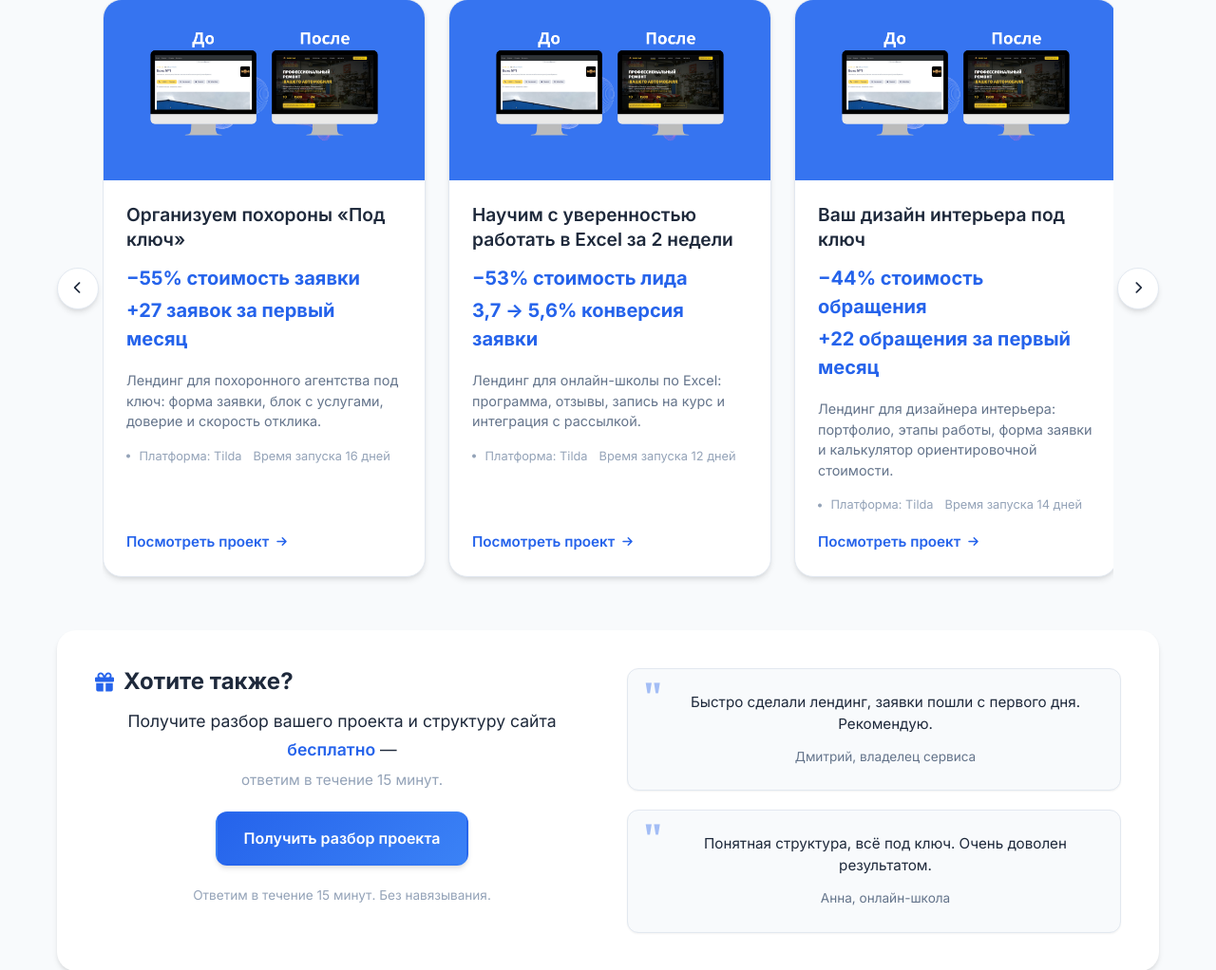
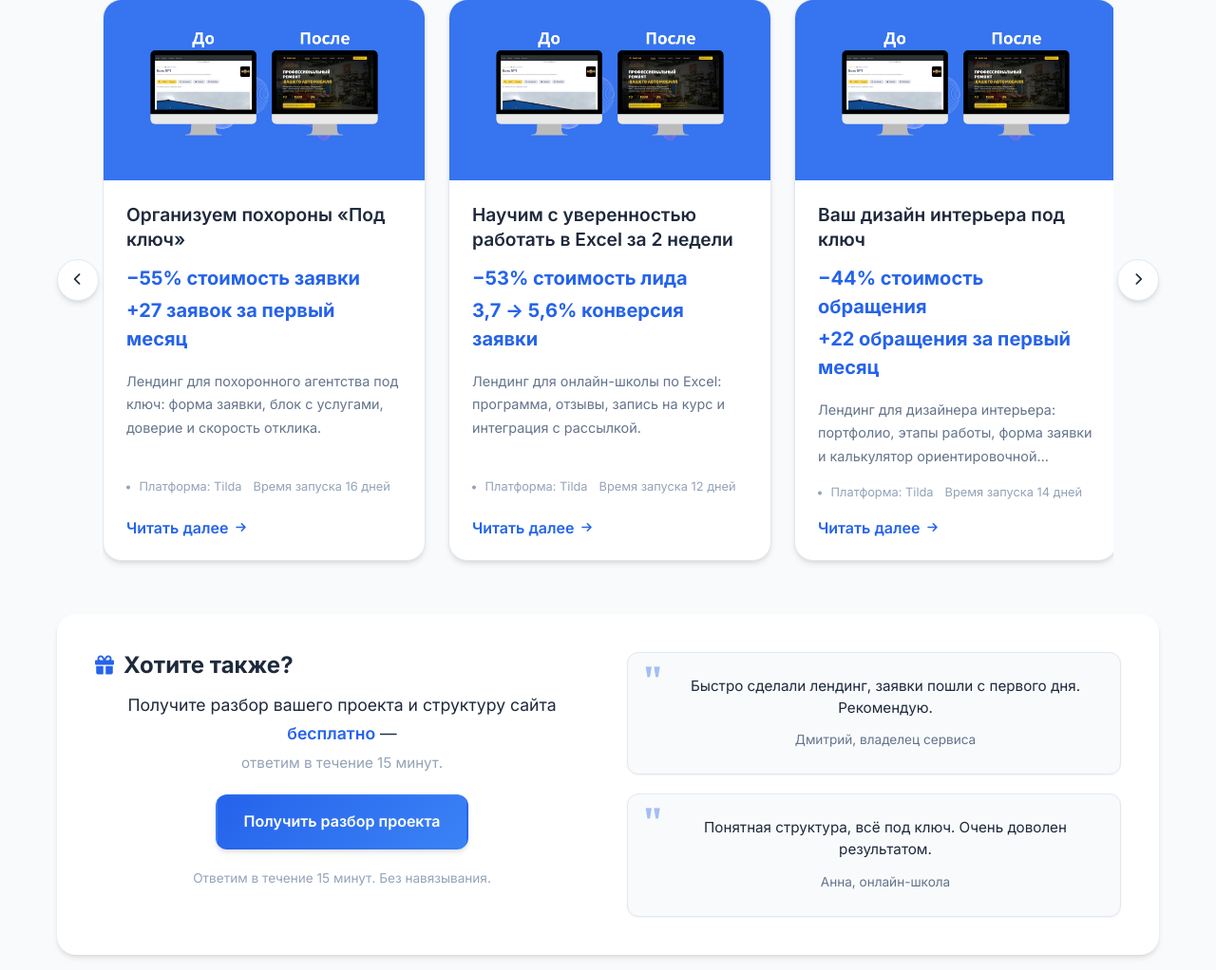
Before and after one commit to aleksDol/sitbizlab, a Django app: page / in a window 1280 px wide. Shown: the part 4689-5711 px from the top of the page at 95% size. Run offline with Django 5.2, Linux system fonts and the light colour scheme; data comes from the database, SQL or seed files in the repository; some libraries are stand-ins or nearby versions.

Commit message:
Изменения в админ-панели

```diff
--- a/cms/content/models.py
+++ b/cms/content/models.py
@@ -65,9 +65,10 @@ class Service(models.Model):
 class Case(models.Model):
     """Кейсы / портфолио."""
     CATEGORY_CHOICES = [
-        ('business', 'Бизнес'),
-        ('education', 'Образование'),
-        ('services', 'Услуги'),
+        ('business', 'Для бизнеса'),
+        ('education', 'Для образования'),
+        ('services', 'Для услуг'),
+        ('startups', 'Для стартапов'),
     ]
     title = models.CharField('Название проекта', max_length=200)
     category = models.CharField('Категория', max_length=20, choices=CATEGORY_CHOICES, default='business')
--- a/cms/pages/static/site/style.css
+++ b/cms/pages/static/site/style.css
@@ -1973,6 +1973,56 @@ p {
     line-height: 1.5;
 }
 
+.case-description-short {
+    display: -webkit-box;
+    -webkit-line-clamp: 3;
+    -webkit-box-orient: vertical;
+    overflow: hidden;
+    min-height: 4.2em;
+}
+
+.case-view-btn.case-read-more-btn {
+    background: none;
+    border: none;
+    font-family: inherit;
+    font-size: inherit;
+    cursor: pointer;
+    padding: 0;
+    text-align: left;
+    width: 100%;
+    color: var(--primary);
+    margin-top: auto;
+}
+
+.case-description-modal .modal-content {
+    max-width: 560px;
+    max-height: 85vh;
+    overflow: hidden;
+    display: flex;
+    flex-direction: column;
+}
+
+.case-description-modal-title {
+    margin: 0 0 16px;
+    font-size: 1.25rem;
+    color: var(--text);
+}
+
+.case-description-modal-body {
+    overflow-y: auto;
+    color: var(--text-secondary);
+    font-size: 0.95rem;
+    line-height: 1.6;
+}
+
+.case-description-modal-body p {
+    margin: 0 0 0.75em;
+}
+
+.case-description-modal-body p:last-child {
+    margin-bottom: 0;
+}
+
 .case-meta {
     display: flex;
     flex-wrap: wrap;
--- a/cms/pages/templates/pages/home.html
+++ b/cms/pages/templates/pages/home.html
@@ -296,12 +296,13 @@
                             {% if case.kpi_line_1 %}<div class="kpi-line"><span class="kpi-value">{{ case.kpi_line_1 }}</span></div>{% endif %}
                             {% if case.kpi_line_2 %}<div class="kpi-line"><span class="kpi-value">{{ case.kpi_line_2 }}</span></div>{% endif %}
                         </div>
-                        <p class="case-description">{{ case.description }}</p>
+                        <div class="case-description case-description-short">{{ case.description|linebreaks }}</div>
+                        <template class="case-description-full">{{ case.description|linebreaks }}</template>
                         <div class="case-meta">
                             {% if case.platform %}<span><i class="fas fa-circle fa-xs" aria-hidden="true"></i> Платформа: {{ case.platform }}</span>{% endif %}
                             {% if case.launch_days %}<span>Время запуска {{ case.launch_days }}</span>{% endif %}
                         </div>
-                        <a href="#contact" class="case-view-btn">Посмотреть проект <i class="fas fa-arrow-right" aria-hidden="true"></i></a>
+                        <button type="button" class="case-view-btn case-read-more-btn">Читать далее <i class="fas fa-arrow-right" aria-hidden="true"></i></button>
                     </div>
                 </article>
                 {% empty %}
@@ -310,7 +311,7 @@
                     <div class="case-content">
                         <h3>Организуем похороны «Под ключ»</h3>
                         <div class="case-kpi"><div class="kpi-line"><span class="kpi-value">−55%</span> стоимость заявки</div><div class="kpi-line"><span class="kpi-value">+27 заявок</span> за первый месяц</div></div>
-                        <p class="case-description">Лендинг для похоронного агентства под ключ.</p>
+                        <div class="case-description case-description-short">Лендинг для похоронного агентства под ключ.</div>
                         <div class="case-meta"><span>Платформа: Tilda</span><span>Время запуска 16 дней</span></div>
                         <a href="#contact" class="case-view-btn">Посмотреть проект <i class="fas fa-arrow-right" aria-hidden="true"></i></a>
                     </div>
@@ -454,6 +455,15 @@
         </div>
     </div>
 
+    <div id="caseDescriptionModal" class="modal case-description-modal" role="dialog" aria-labelledby="caseDescriptionModalTitle" aria-modal="true" hidden>
+        <div class="modal-overlay case-description-modal-overlay"></div>
+        <div class="modal-content case-description-modal-content">
+            <button type="button" class="modal-close case-description-modal-close" aria-label="Закрыть">×</button>
+            <h2 id="caseDescriptionModalTitle" class="case-description-modal-title"></h2>
+            <div class="case-description-modal-body"></div>
+        </div>
+    </div>
+
     <div id="caseLightbox" class="case-lightbox" role="dialog" aria-modal="true" aria-label="Увеличенное изображение" hidden>
         <div class="case-lightbox-backdrop"></div>
         <img class="case-lightbox-img" src="" alt="">
```
Also changed, not shown: cms/pages/static/site/script.js (+48 -0 lines).
